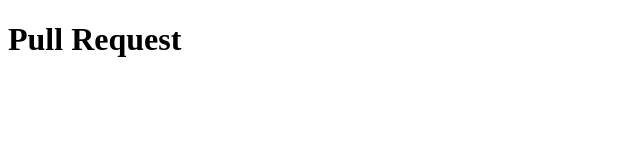
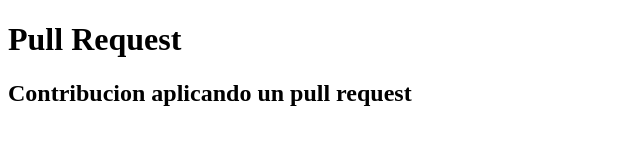
Before and after one commit to Logicainformatica18/pull_request, a plain HTML site: page index.html in a window 1280 px wide. Shown: the whole page, without its empty margins (0-640 px from the left). Drawn offline with Linux system fonts and the light colour scheme.

Commit message:
este es un commit de alguien que va a contribuir

```diff
--- a/index.html
+++ b/index.html
@@ -8,5 +8,6 @@
 </head>
 <body>
     <h1>Pull Request</h1>
+    <h2>Contribucion aplicando un pull request</h2>
 </body>
 </html>
```
